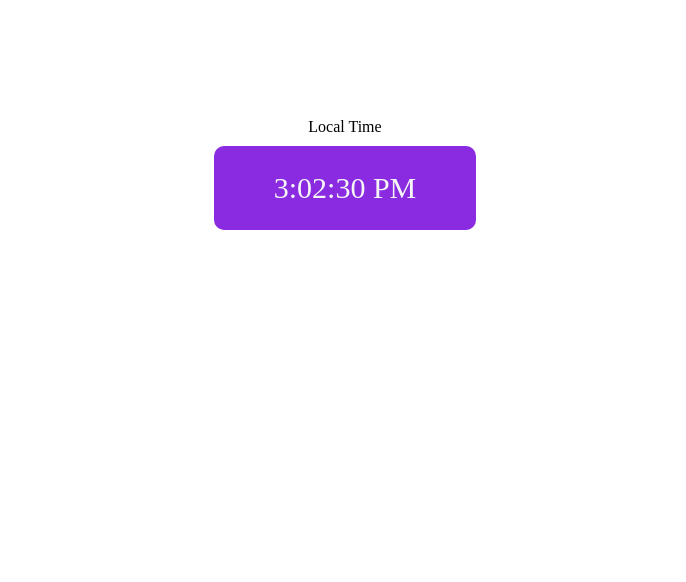
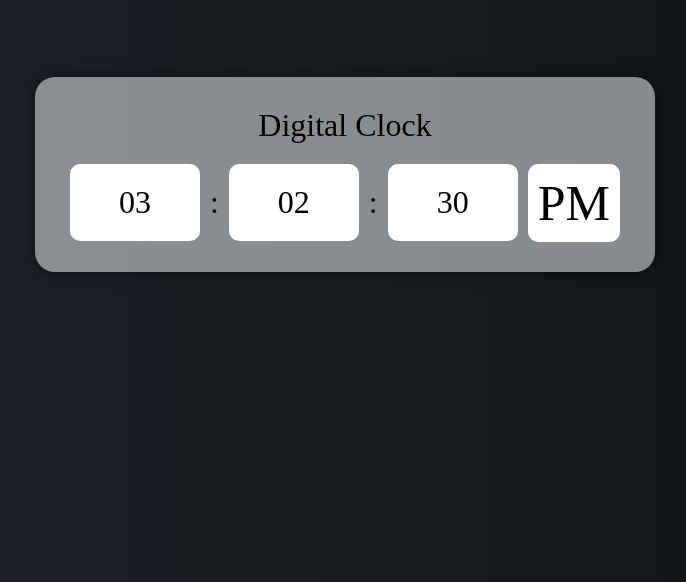
Before and after one commit to Sachiiinnn/JS, a plain HTML site: page Projects_basic/03_Digital_Clock/clock.html in a window 1280 px wide. Shown: the part 234-816 px from the top of the page, without its empty margins (295-981 px from the left). Drawn offline with Linux system fonts and the light colour scheme.

Commit message:
digtal clock am pm

```diff
--- a/Projects_basic/03_Digital_Clock/clock.css
+++ b/Projects_basic/03_Digital_Clock/clock.css
@@ -1,15 +1,48 @@
-.container{
+body{
     display: flex;
     justify-content: center;
     align-items: center;
+    height: 100vh;
     flex-direction: column;
     height: 100vh;
+    background: linear-gradient(to right, #1e252b, #0d1215);
 }
-#clock{
-    font-size: 30px;
-    background-color: blueviolet;
-    padding: 25px 60px;
-    margin-top: 10px;
-    border-radius: 10px;
-    color: whitesmoke;
-}
+#clock {
+      display: flex;
+      align-items: center;
+      justify-content: center;
+      font-size: 2rem;
+    }
+
+    .timebox {
+      background-color: #fff;
+      padding: 20px 30px;
+      margin: 0 5px;
+      border-radius: 10px;
+      min-width: 70px;
+    }
+
+    #ampm {
+      font-size: 50px;
+      background-color: #fff;
+      padding: 10px;
+      border-radius: 10px;
+      font-weight: 100;
+    }
+
+    span {
+      font-size: 2rem;
+      margin: 0 5px;
+    }
+
+      .container {
+      text-align: center;
+      background-color: #ffffff7f;
+      padding: 30px;
+      border-radius: 20px;
+      box-shadow: 0 0 15px rgba(0, 0, 0, 0.5);
+    }
+
+    #banner{
+      margin-bottom: 20px;
+    }
--- a/Projects_basic/03_Digital_Clock/clock.html
+++ b/Projects_basic/03_Digital_Clock/clock.html
@@ -8,8 +8,13 @@
 </head>
 <body>
     <div class="container">
-        <div id="banner"><span>Local Time</span></div>
-        <div id="clock"></div>
+        <div id="banner"><span>Digital Clock</span></div>
+        <div id="clock">
+            <div class="timebox" id="hour"></div><span>:</span>
+            <div class="timebox" id="min"></div><span>:</span>
+            <div class="timebox" id="sec"></div>
+            <div class="timebox" id="ampm"></div>
+        </div>
     </div>
     <script src="clock.js"></script>
 </body>
--- a/Projects_basic/03_Digital_Clock/clock.js
+++ b/Projects_basic/03_Digital_Clock/clock.js
@@ -1,9 +1,33 @@
-const clock = document.querySelector('#clock');
+// const clock = document.querySelector('#clock');
 
 
-setInterval(function(){
-    let date = new Date();
-    // console.log(date.toLocaleTimeString());
+// setInterval(function(){
+//     let date = new Date();
+//     // console.log(date.toLocaleTimeString());
 
-    clock.innerHTML = date.toLocaleTimeString();
-}, 1000)
+//     clock.innerHTML = date.toLocaleTimeString();
+// }, 1000)
+  function updateClock() {
+      const now = new Date();
+      let hours = now.getHours();
+      let minutes = now.getMinutes();
+      let seconds = now.getSeconds();
+
+
+   let ampm = hours >= 12 ? 'PM' : 'AM';
+
+      hours = hours % 12;
+      hours = hours ? hours : 12;
+
+      hours = hours < 10 ? '0' + hours : hours;
+      minutes = minutes < 10 ? '0' + minutes : minutes;
+      seconds = seconds < 10 ? '0' + seconds : seconds;
+
+      document.querySelector('#hour').textContent = hours;
+      document.querySelector('#min').textContent = minutes;
+      document.querySelector('#sec').textContent = seconds;
+      document.querySelector('#ampm').textContent = ampm;
+    }
+
+    setInterval(updateClock, 1000);
+    updateClock()
```
